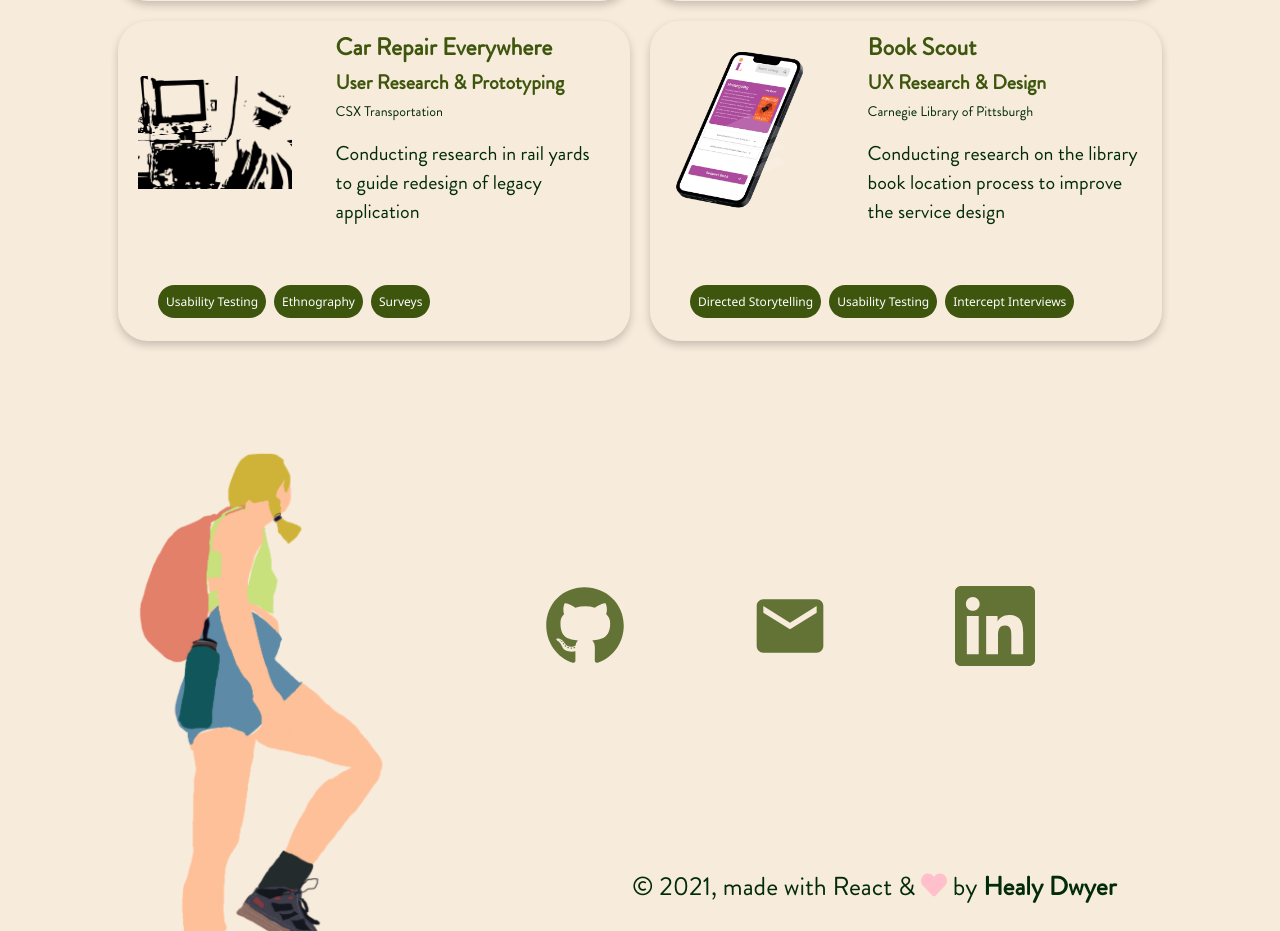
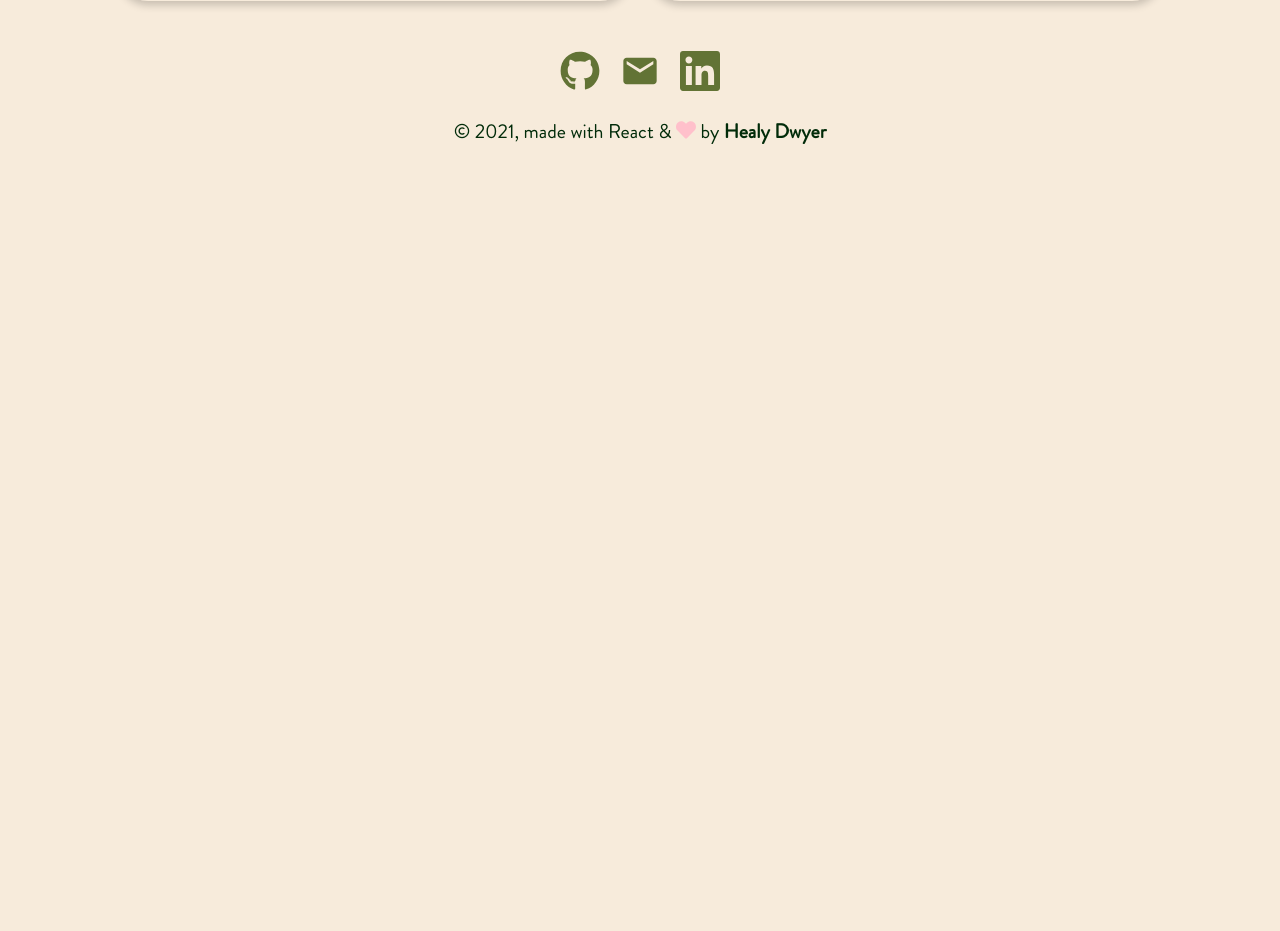
Before and after one commit to healydwya/healydwya.github.io, a React (Create React App) app: page / in a window 1280 px wide. Shown: the part 1321-2252 px from the top of the page. After the commit the page ends 1487 px from the top, so only its background shows below. Built offline with nearby package versions, Linux system fonts and the light colour scheme.

Commit message:
footer fixes and mobile menu

```diff
--- a/src/App.js
+++ b/src/App.js
@@ -13,6 +13,7 @@ import Skills from './Skills';
 import Ucre from './Ucre/Ucre';
 import HRI from './HRI/HRI';
 import resume from './Healy_Dwyer_2021_resume.pdf';
+import Footer from './Footer';
 
 class App extends React.Component {
   constructor(props) {
@@ -35,9 +36,9 @@ class App extends React.Component {
             <a className="web-name" href="/">
               Healy Dwyer
             </a>
-            <a className="mobile-name" href="/">
+{/*             <a className="mobile-name" href="/">
               <img src={lowercase} alt="logo" />
-            </a>
+            </a> */}
             <div className="sub-menu">
               <NavLink to='/about'>About</NavLink>
               <NavLink to='/work'>Work</NavLink>
@@ -57,6 +58,7 @@ class App extends React.Component {
           <Route path="/hri" element={<HRI />}>
           </Route>
         </Routes>
+        <Footer></Footer>
       </Router>
     );
   }
--- a/src/App.scss
+++ b/src/App.scss
@@ -18,7 +18,6 @@
       padding: 20px;
       text-decoration: none;
       color: #8a996d;
-      font-family: "ArtisualDecoRegular";;
       font-size: 20px;
       &:hover {
         color: #3D550C;
@@ -39,7 +38,8 @@
     .menu {
       padding: 10px;
       .web-name {
-        display: none;
+        color: $darkgreen;
+        font-family: "ArtisualDecoRegular";
       }
       a.mobile-name {
           font-size: 16px;
@@ -119,6 +119,7 @@
       }
       .web-name {
         font-size: 50px;
+        font-family: "ArtisualDecoRegular";
         img {
           height: 168px;
         }
--- a/src/Footer.js
+++ b/src/Footer.js
@@ -8,7 +8,7 @@ import { SiLinkedin } from 'react-icons/si';
 
 function Footer(props) {
     return (
-        <div>
+        <div className="col">
             <div className="find-me-sec">
                 <div className="icons">
                     <a href="http://github.com/healydwya" rel="noreferrer" target="_blank"><FaGithub></FaGithub></a>
@@ -17,7 +17,6 @@ function Footer(props) {
                 </div>
             </div>
             <div className="copyright">
-                <img src={hiker} className="App-logo" alt="logo" />
                 <p> &copy; 2021, made with React &amp; <FontAwesomeIcon icon={faHeart} /> by <a href="http://github.com/healydwya/healydwya.github.io" target="_blank" rel="noreferrer"> Healy Dwyer</a> </p>
             </div>
         </div>
--- a/src/Footer.scss
+++ b/src/Footer.scss
@@ -1,12 +1,18 @@
+.col {
+    display: flex;
+    flex-direction: column;
+    margin-top: 40px;
+}
+
 .copyright {
     display: flex;
-    align-items: flex-end;
-    height: 100px;
+    justify-content: center;
     .svg-inline--fa.fa-heart.fa-w-16 {
         color: pink;
     }
     p {
         color: #012b09;
+        font-size: 20px;
     }
     a {
         text-decoration: none;
@@ -16,25 +22,29 @@
             color: #e2806a;
         }
     }
+    .hiker {
+        height: 80px;
+        padding-left: 20px;
+        -webkit-transform: scaleX(-1);
+        transform: scaleX(-1);
+    }
 }
 
 .find-me-sec {
-    height: 400px;
     display: flex;
-    justify-content: flex-start;
-    margin-left: 300px;
-    flex-direction: column;
+    justify-content: center;
     h1 {
         color: #3D550C;
         font-size: 44px;
     }
     .icons {
         display: flex;
-        justify-content: space-evenly;
+        justify-content: center;
         align-items: center;
         height: 100%;
         svg {
-            font-size: 80px;
+            padding: 0 10px;
+            font-size: 40px;
             color: #3D550C;
             opacity: .8;
             &:hover {
@@ -46,14 +56,13 @@
 
 @media (max-width: 1024px) {
     .copyright {
-        justify-content: center;
+        padding: 20px;
+        text-align: center;
         margin-top: 20px;
         img {
             height: 100px;
         }
         p {
-            margin-left: 10px;
-            font-size: 12px;
             opacity: .8;
         }
     }
@@ -79,12 +88,9 @@
 @media (min-width: 1024px) {
     .copyright {
         p {
-            position: absolute;
-            left: 40vw;
+            text-align: center;
         }
         img {
-            position: absolute;
-            margin-top: 40px;
         }
     }
 }
--- a/src/Home.js
+++ b/src/Home.js
@@ -86,9 +86,6 @@ class Home extends React.Component {
                 <div className="section" id="projects">
                     <Skills></Skills>
                 </div>
-                <div className="section" id="contact">
-                    <Footer></Footer>
-                </div>
             </header>
         );
     }
--- a/src/Skills.js
+++ b/src/Skills.js
@@ -57,7 +57,7 @@ function Skills(props) {
                         </div>
                     </Link>
                 </div>
-                <div className="row">
+                {/*                 <div className="row">
                     <div className="card">
                         <div className="row">
                             <img src={roto} className="card-img misty" alt="logo" />
@@ -98,7 +98,7 @@ function Skills(props) {
                             <div> Intercept Interviews </div>
                         </div>
                     </div>
-                </div>
+                </div> */}
             </div>
         </div>
     );
--- a/src/Skills.scss
+++ b/src/Skills.scss
@@ -125,7 +125,7 @@
             .card-img {
                 padding: 4px;
                 &.misty {
-                    width: 40%;
+                    width: 30%;
                 }
                 &.alg {
                     width: 60%;
```
